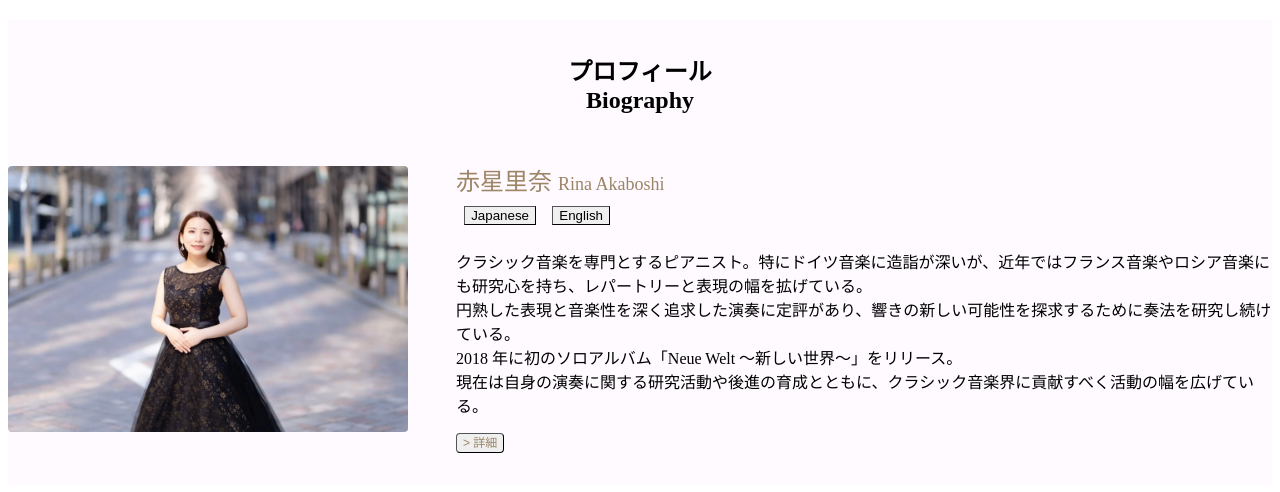
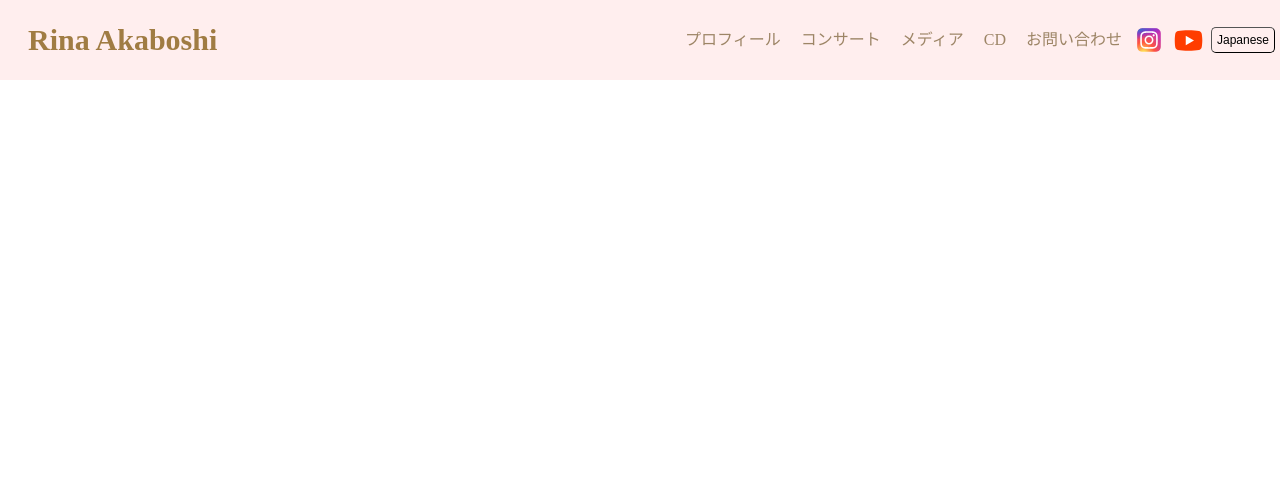
Before and after one commit to Koheibass/hello, a plain HTML site: page test.html in a window 1280 px wide. Drawn offline with Linux system fonts and the light colour scheme.

Commit message:
headerからTopNewsまで調整

```diff
--- a/css/style.css
+++ b/css/style.css
@@ -2,12 +2,15 @@
     background-color: #ffeeee;
     display: flex;
     justify-content: space-between;
+    align-items: center;
+    line-height: 0;
 }
 
 h1 {
     color: #a07c43;
     font-size: 30px;
     padding: 20px;
+    margin-left: 0.5rem
 }
 
 nav {
@@ -25,28 +28,61 @@ a {
     color: #a07c43;
 }
 
-main {
+.icon1 {
+    padding: 5px;
+}
+
+.icon2 {
+    padding: 5px;
+    padding-left: 1px;
+    padding-right: 1px;
+    margin: 5px;
+}
+
+.button1 {
+    padding: 5px;
+    margin-right: 5px;
+    border-radius: 5px;
+    font-size: .75rem;
+    border-width: 1px;
+    background-color: #ffeeee;
+    ;
+}
+
+.main {
+    flex-grow: 1;
     background-color: #fefaff;
 }
 
+.news1 {
+    margin-left: auto;
+    margin-right: auto;
+    margin-top: 1rem;
+    display: flex;
+    align-items: center;
+    justify-content: center;
+    gap: 0.5rem;
+}
 
-.bg-pink-500 {
+.newsbox {
     --tw-bg-opacity: 1;
     background-color: rgb(236 72 153 / var(--tw-bg-opacity));
-}
-
-.px-2\.5 {
     padding-left: 0.625rem;
     padding-right: 0.625rem;
+    padding-top: 0.5rem;
+    padding-bottom: 0.5rem;
+    font-size: 1.125rem;
+    line-height: 1.75rem;
+    border-radius: 0.25rem;
+    --tw-text-opacity: 1;
+    color: rgb(255 255 255 / var(--tw-text-opacity));
+    letter-spacing: .025em;
 }
-
-
 
 .py-2 {
     padding-top: 0.5rem;
     padding-bottom: 0.5rem;
 }
-
 
 .text-lg {
     font-size: 1.125rem;
--- a/test.html
+++ b/test.html
@@ -7,45 +7,39 @@
   <meta name="viewport" content="width=device-width, initial-scale=1.0">
   <title>赤星 里奈</title>
   <link rel="stylesheet" href="css/style.css">
+  <style>
+    body {
+      margin: 0;
+    }
+  </style>
 </head>
 
 <body>
-  <main>
-    <section class="pb-8">
-      <h2 class="text-center py-8">
-        <div>プロフィール</div>
-        <div>Biography</div>
-      </h2>
-      <div class="flex">
+  <header>
+    <div class="header">
+      <h1>Rina Akaboshi</h1>
+      <nav>
+        <ul>
+          <li><a href="#prof">プロフィール</a></li>
+          <li><a href="#concert">コンサート</a></li>
+          <li><a href="#media">メディア</a></li>
+          <li><a href="#CD">CD</a></li>
+          <li><a href="#contact">お問い合わせ</a></li>
+        </ul>
+        <div class="icon1">
+          <a href="https://www.instagram.com/akaboshi_rina/">
+            <img src="Instagram.svg" width="24" height="24" alt="twitter">
+          </a>
+        </div>
+        <div class="icon2">
+          <a href="https://www.youtube.com/@akaboshirina">
+            <img src="YouTube.svg" width="33" height="33" alt="YouTube">
+          </a>
+        </div>
         <div>
-          <img src="biography.webp" class="rounded " width="400px">
+          <button class="button1" onclick="window.open('')">Japanese</button>
         </div>
-        <div class="mt-2 flex-1 ml-12 mt-0">
-          <div class="text-2xl mt-2 mt-0 color1">
-            赤星里奈
-            <span class="text-lg color1">
-              Rina Akaboshi
-            </span>
-          </div>
-          <div class="my-2 flex">
-            <button class="items-center justify-center border lang1">Japanese</button>
-            <button class="items-center justify-center border lang1">English</button>
-          </div>
-          <div>
-            <p>クラシック音楽を専門とするピアニスト。特にドイツ音楽に造詣が深いが、近年ではフランス音楽やロシア音楽にも研究心を持ち、レパートリーと表現の幅を拡げている。
-              <br>
-              円熟した表現と音楽性を深く追求した演奏に定評があり、響きの新しい可能性を探求するために奏法を研究し続けている。
-              <br>
-              2018 年に初のソロアルバム「Neue Welt ～新しい世界～」をリリース。
-              <br>
-              現在は自身の演奏に関する研究活動や後進の育成とともに、クラシック音楽界に貢献すべく活動の幅を広げている。
-            </p>
-          </div>
-          <button class="inline-block rounded border text-xs">
-            <a href="biography.html">> 詳細</a>
-          </button>
-        </div>
-      </div>
-    </section>
-  </main>
+      </nav>
+    </div>
+  </header>
 </body>
```
Also changed, not shown: index.html (+25 -11 lines), Instagram.svg (added), X.svg (added), css/style2.css (added), hero1.webp (added).
